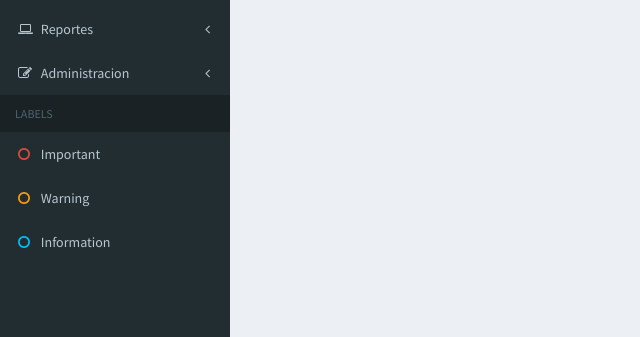
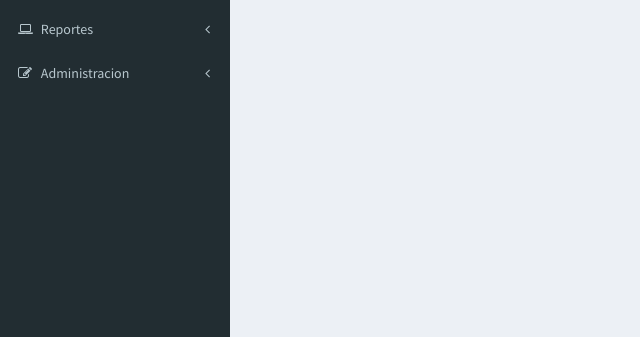
Before and after one commit to nelsonemilio/tiendaoptica, a CodeIgniter app: page /tiendaoptica/ in a window 1280 px wide. Shown: the part 319-656 px from the top of the page, without its empty margins (0-640 px from the left). Run offline with CodeIgniter, Linux system fonts and the light colour scheme; some libraries are stand-ins or nearby versions.

Commit message:
Dashboard

```diff
--- a/application/views/admin/dashboard.php
+++ b/application/views/admin/dashboard.php
@@ -266,11 +266,6 @@
         </li>
 
 
-
-        <li class="header">LABELS</li>
-        <li><a href="#"><i class="fa fa-circle-o text-red"></i> <span>Important</span></a></li>
-        <li><a href="#"><i class="fa fa-circle-o text-yellow"></i> <span>Warning</span></a></li>
-        <li><a href="#"><i class="fa fa-circle-o text-aqua"></i> <span>Information</span></a></li>
       </ul>
     </section>
     <!-- /.sidebar -->
```
